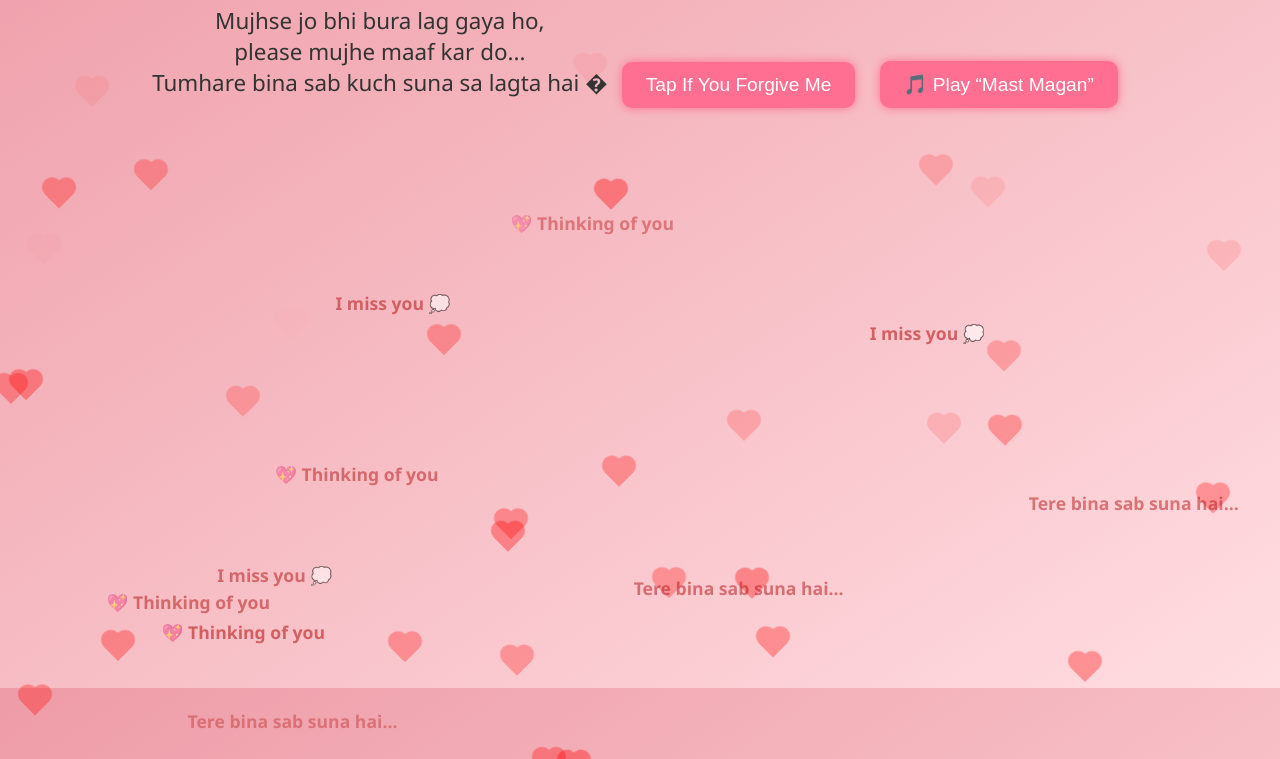
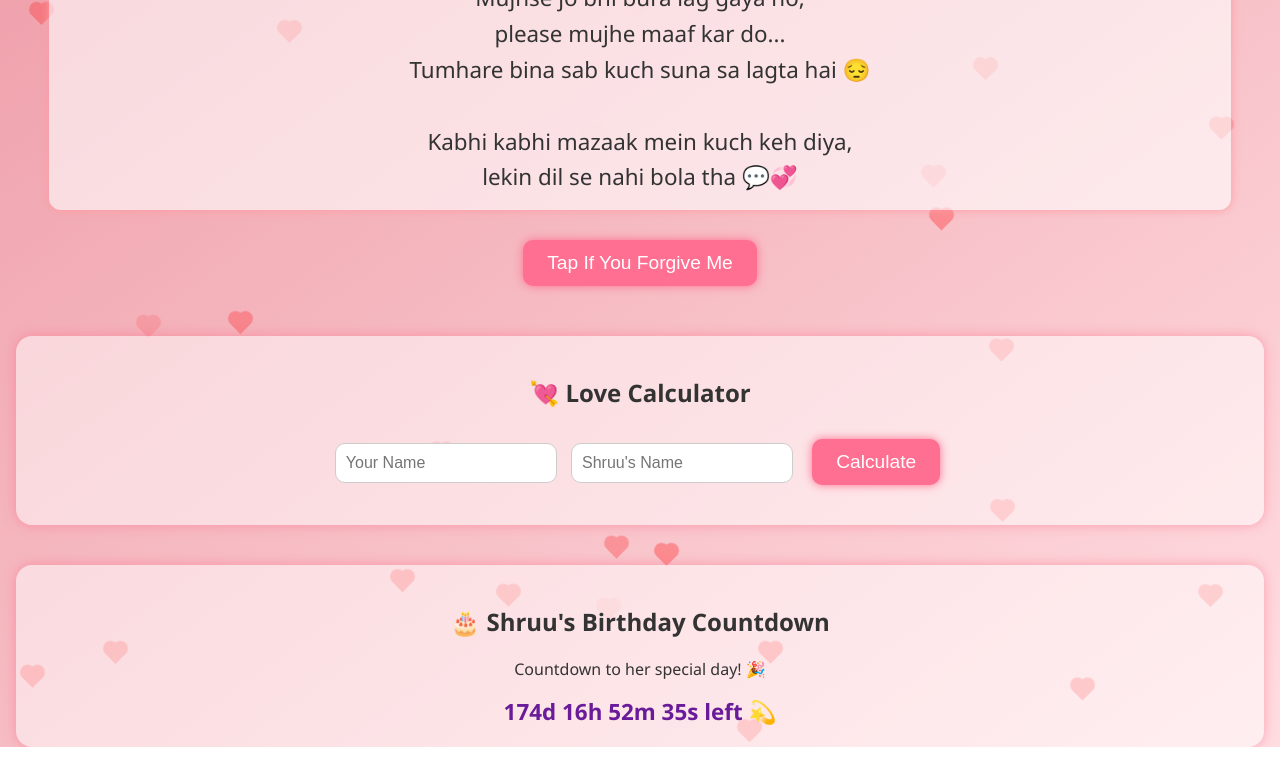
Before and after one commit to SAHIL-KUMAR-SINGH31/sorry-shruu, a plain HTML site: page index.html in a window 1280 px wide. Shown: the part 172-931 px from the top of the page. Drawn offline with Linux system fonts and the light colour scheme.

Commit message:
Update index.html

```diff
--- a/index.html
+++ b/index.html
@@ -7,19 +7,19 @@
   <style>
     body {
       margin: 0;
+      padding: 0 16px;
       font-family: 'Segoe UI', sans-serif;
       background: linear-gradient(to top left, #ffdde1, #ee9ca7);
       color: #333;
-      overflow: hidden;
+      overflow-x: hidden;
       text-align: center;
-      height: 100vh;
     }
 
     h1 {
-      font-size: 3rem;
-      margin-top: 60px;
+      font-size: 2.5rem;
+      margin-top: 40px;
+      color: #c62828;
       animation: pulse 2s infinite;
-      color: #c62828;
     }
 
     @keyframes pulse {
@@ -28,35 +28,69 @@
       100% { transform: scale(1); }
     }
 
-    .typing {
-      display: inline-block;
-      font-size: 1.4rem;
-      max-width: 80%;
-      white-space: pre-wrap;
+    .message {
+      font-size: 1.3rem;
       margin: 20px auto;
+      max-width: 90vw;
+      line-height: 1.6;
+      padding: 15px;
+      background-color: rgba(255, 255, 255, 0.6);
+      border-radius: 12px;
+      box-shadow: 0 0 10px #ff9aa2;
     }
 
     .btn {
       margin: 10px;
       padding: 12px 24px;
-      font-size: 1.2rem;
+      font-size: 1.1rem;
       background: #ff6f91;
       color: white;
       border: none;
       border-radius: 10px;
       cursor: pointer;
-      transition: 0.3s ease;
+      transition: 0.3s;
       box-shadow: 0 0 10px #ff6f91;
     }
 
     .btn:hover {
       transform: scale(1.05);
-      box-shadow: 0 0 20px #ff3e6c;
       background: #ff3e6c;
     }
 
+    .section {
+      margin-top: 40px;
+      padding: 20px;
+      background: rgba(255, 255, 255, 0.5);
+      border-radius: 16px;
+      box-shadow: 0 0 12px rgba(255, 105, 135, 0.5);
+    }
+
+    input {
+      padding: 10px;
+      border-radius: 10px;
+      border: 1px solid #ccc;
+      margin: 5px;
+      font-size: 1rem;
+      width: 40%;
+      max-width: 200px;
+    }
+
+    .love-score {
+      margin-top: 10px;
+      font-size: 1.5rem;
+      font-weight: bold;
+      color: #d32f2f;
+    }
+
+    .countdown {
+      font-size: 1.4rem;
+      font-weight: bold;
+      color: #6a1b9a;
+      margin-top: 10px;
+    }
+
     .hearts {
-      position: absolute;
+      position: fixed;
       top: 0; left: 0;
       width: 100%;
       height: 100%;
@@ -65,8 +99,8 @@
     }
 
     .heart {
-      width: 20px;
-      height: 20px;
+      width: 15px;
+      height: 15px;
       background: red;
       position: absolute;
       transform: rotate(45deg);
@@ -77,117 +111,135 @@
     .heart::after {
       content: '';
       position: absolute;
-      width: 20px;
-      height: 20px;
+      width: 15px;
+      height: 15px;
       background: red;
       border-radius: 50%;
     }
 
-    .heart::before { top: -10px; left: 0; }
-    .heart::after { top: 0; left: -10px; }
+    .heart::before { top: -7.5px; left: 0; }
+    .heart::after { top: 0; left: -7.5px; }
 
     @keyframes float {
       0% { transform: translateY(100vh) rotate(45deg); opacity: 1; }
       100% { transform: translateY(-10vh) rotate(45deg); opacity: 0; }
     }
 
-    .floating-text {
-      position: absolute;
-      color: #b71c1c;
-      font-weight: bold;
-      animation: drift 12s linear infinite;
-      font-size: 1.1rem;
-    }
-
-    @keyframes drift {
-      from { transform: translateY(100vh); opacity: 1; }
-      to { transform: translateY(-10vh); opacity: 0; }
-    }
-
-    @media (max-width: 600px) {
-      h1 { font-size: 2rem; }
-      .btn { font-size: 1rem; width: 80%; }
-      .typing { font-size: 1.1rem; padding: 0 10px; }
+    @media (min-width: 600px) {
+      h1 { font-size: 3rem; }
+      .message { font-size: 1.4rem; }
+      .btn { font-size: 1.2rem; }
     }
   </style>
 </head>
 <body>
   <div class="hearts"></div>
   <h1>I'm Sorry Shruu 💔</h1>
-  <div class="typing" id="typewriter"></div>
+
+  <div class="message">
+    Mujhse jo bhi bura lag gaya ho,<br>
+    please mujhe maaf kar do...<br>
+    Tumhare bina sab kuch suna sa lagta hai 😔<br><br>
+    Kabhi kabhi mazaak mein kuch keh diya,<br>
+    lekin dil se nahi bola tha 💬💞
+  </div>
 
   <button class="btn" onclick="alert('I Promise To Be Better 💖')">Tap If You Forgive Me</button>
-  <button class="btn" onclick="playMusic()">🎵 Play “Mast Magan”</button>
 
-  <audio id="bgMusic" loop preload="auto">
+  <!-- 💘 Love Calculator -->
+  <div class="section">
+    <h2>💘 Love Calculator</h2>
+    <input type="text" id="yourName" placeholder="Your Name" />
+    <input type="text" id="partnerName" placeholder="Shruu's Name" />
+    <button class="btn" onclick="calculateLove()">Calculate</button>
+    <div class="love-score" id="loveScore"></div>
+  </div>
+
+  <!-- 🎂 Birthday Countdown -->
+  <div class="section">
+    <h2>🎂 Shruu's Birthday Countdown</h2>
+    <p>Countdown to her special day! 🎉</p>
+    <div class="countdown" id="countdownTimer"></div>
+  </div>
+
+  <!-- 🎵 Audio -->
+  <audio id="bgMusic" loop autoplay preload="auto">
     <source src="/mast-magan.mp3" type="audio/mpeg">
     Your browser does not support the audio element.
   </audio>
 
   <script>
-    // Typing Effect
-    const message = `Mujhse jo bhi bura lag gaya ho,\nplease mujhe maaf kar do...\nTumhare bina sab kuch suna sa lagta hai 😔\n\nKabhi kabhi mazaak mein kuch keh diya,\nlekin dil se nahi bola tha 💬💞`;
-    const typeTarget = document.getElementById("typewriter");
-    let i = 0;
-
-    function typeLine() {
-      if (i < message.length) {
-        typeTarget.textContent += message[i] === '\n' ? '\n' : message[i];
-        i++;
-        setTimeout(typeLine, 50);
-      }
-    }
-    typeLine();
-
-    // Music Play
-    function playMusic() {
-      const music = document.getElementById("bgMusic");
-      music.play()
-        .then(() => alert("🎶 'Mast Magan' is now playing"))
-        .catch(() => alert("⚠️ Tap again to allow music."));
-    }
-
-    // Hearts Background
+    // Floating hearts
     const hearts = document.querySelector('.hearts');
-    for (let i = 0; i < 40; i++) {
+    for (let i = 0; i < 30; i++) {
       const heart = document.createElement('div');
       heart.className = 'heart';
       heart.style.left = Math.random() * 100 + 'vw';
+      heart.style.top = Math.random() * 100 + 'vh';
       heart.style.animationDuration = (5 + Math.random() * 3) + 's';
-      heart.style.top = Math.random() * 100 + 'vh';
       hearts.appendChild(heart);
     }
 
-    // Floating "I miss you"
-    const texts = ["I miss you 💭", "💖 Thinking of you", "Tere bina sab suna hai..."];
-    for (let i = 0; i < 15; i++) {
-      const float = document.createElement('div');
-      float.className = 'floating-text';
-      float.innerText = texts[i % texts.length];
-      float.style.left = Math.random() * 90 + 'vw';
-      float.style.top = Math.random() * 100 + 'vh';
-      float.style.animationDuration = (8 + Math.random() * 5) + 's';
-      document.body.appendChild(float);
+    // Love Calculator
+    function calculateLove() {
+      const yourName = document.getElementById('yourName').value.trim();
+      const partnerName = document.getElementById('partnerName').value.trim();
+      const scoreDiv = document.getElementById('loveScore');
+
+      if (yourName === "" || partnerName === "") {
+        scoreDiv.textContent = "Please enter both names 😅";
+        return;
+      }
+
+      const lovePercent = Math.floor(Math.random() * 21) + 80;
+      scoreDiv.textContent = `${yourName} ❤️ ${partnerName} = ${lovePercent}% Match!`;
     }
+
+    // Countdown Timer
+    const countdown = document.getElementById("countdownTimer");
+    const birthdayDate = new Date("2025-12-06T00:00:00").getTime(); // Update her birthday here
+
+    setInterval(() => {
+      const now = new Date().getTime();
+      const distance = birthdayDate - now;
+
+      if (distance < 0) {
+        countdown.textContent = "🎉 It's Her Birthday Today! 🎉";
+        return;
+      }
+
+      const days = Math.floor(distance / (1000 * 60 * 60 * 24));
+      const hours = Math.floor((distance % (1000 * 60 * 60 * 24)) / (1000 * 60 * 60));
+      const minutes = Math.floor((distance % (1000 * 60 * 60)) / (1000 * 60));
+      const seconds = Math.floor((distance % (1000 * 60)) / 1000);
+
+      countdown.textContent = `${days}d ${hours}h ${minutes}m ${seconds}s left 💫`;
+    }, 1000);
 
     // Emoji Trail
     const emojis = ["❤️", "💫", "💕"];
-    document.addEventListener("mousemove", (e) => {
+    document.addEventListener("mousemove", (e) => spawnEmoji(e.pageX, e.pageY));
+    document.addEventListener("touchmove", (e) => {
+      const touch = e.touches[0];
+      spawnEmoji(touch.pageX, touch.pageY);
+    });
+
+    function spawnEmoji(x, y) {
       const emoji = document.createElement("div");
       emoji.textContent = emojis[Math.floor(Math.random() * emojis.length)];
       emoji.style.position = "absolute";
-      emoji.style.left = e.pageX + "px";
-      emoji.style.top = e.pageY + "px";
-      emoji.style.fontSize = "20px";
+      emoji.style.left = x + "px";
+      emoji.style.top = y + "px";
+      emoji.style.fontSize = "18px";
       emoji.style.opacity = 1;
       emoji.style.transition = "all 1s ease-out";
       document.body.appendChild(emoji);
       setTimeout(() => {
-        emoji.style.top = (e.pageY - 50) + "px";
+        emoji.style.top = (y - 50) + "px";
         emoji.style.opacity = 0;
       }, 10);
       setTimeout(() => emoji.remove(), 1000);
-    });
+    }
   </script>
 </body>
 </html>
```
